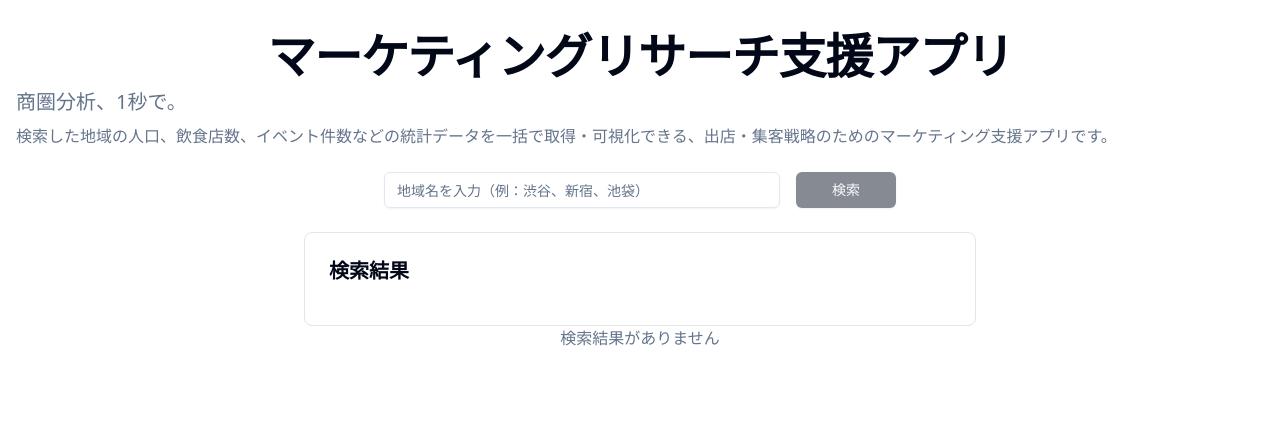
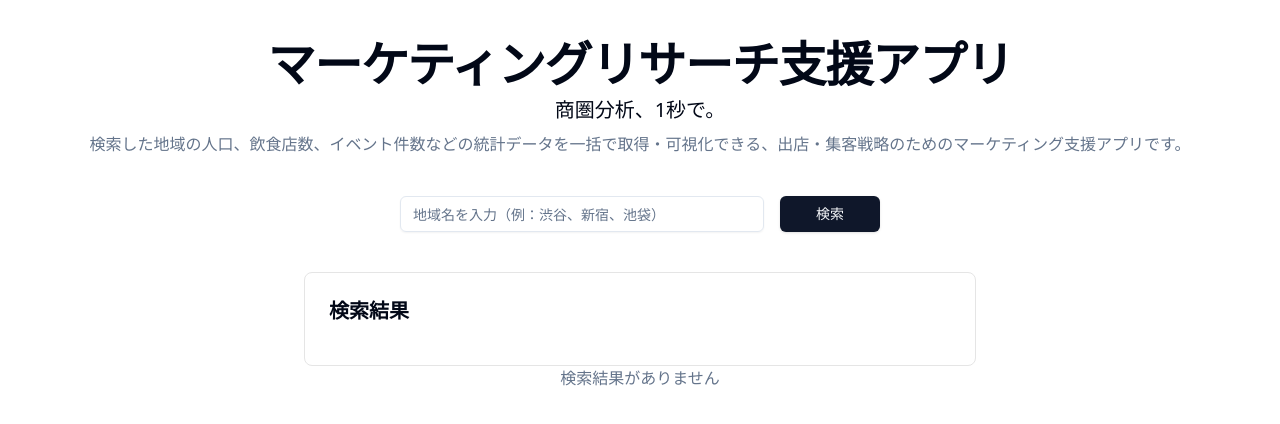
Before and after one commit to seino914/peipou_app, a Next.js app: page / in a window 1280 px wide. Shown: the top 424 px of the page. Built offline with nearby package versions, Linux system fonts and the light colour scheme.

Commit message:
UI修正

```diff
--- a/src/app/_components/SearchForm.tsx
+++ b/src/app/_components/SearchForm.tsx
@@ -67,9 +67,7 @@ export function SearchForm() {
       }
 
       const data = await response.json();
-      // データの構造に応じて適切に設定
       setSearchResults(data.items);
-      console.log("API Response:", data.items);
     } catch (error) {
       console.error("Error:", error);
       setError(error instanceof Error ? error.message : "エラーが発生しました");
@@ -78,20 +76,20 @@ export function SearchForm() {
     }
   }
 
-  // console.log("searchResults:", searchResults);
-
   return (
     <div className="space-y-6">
       <Form {...form}>
         <form
           onSubmit={form.handleSubmit(onSubmit)}
-          className="mx-auto flex max-w-lg items-center gap-4"
+          className="mx-auto flex max-w-lg items-start gap-4 p-4"
         >
+          <div className="flex-1">
             <FormField
               control={form.control}
               name="searchQuery"
               render={({ field }) => (
-              <FormItem className="flex-1">
+                <FormItem>
+                  <div className="flex gap-4">
                     <FormControl>
                       <Input
                         type="text"
@@ -100,19 +98,21 @@ export function SearchForm() {
                         {...field}
                       />
                     </FormControl>
-                <FormMessage className="text-sm text-red-500" />
-              </FormItem>
-            )}
-          />
                     <Button
                       type="submit"
                       variant="default"
                       size="default"
                       className="min-w-[100px] px-8"
-            disabled={isLoading || !form.formState.isValid}
+                      disabled={isLoading}
                     >
                       {isLoading ? "検索中..." : "検索"}
                     </Button>
+                  </div>
+                  <FormMessage className="mt-2 text-sm text-red-500" />
+                </FormItem>
+              )}
+            />
+          </div>
         </form>
       </Form>
 
--- a/src/app/page.tsx
+++ b/src/app/page.tsx
@@ -3,14 +3,14 @@ import { SearchForm } from "@/app/_components/SearchForm";
 export default function Home() {
   return (
     <div className="min-h-screen bg-background">
-      <main className="container mx-auto px-4 py-8">
+      <main className="container mx-auto px-4 py-10">
         <div className="space-y-6">
           <div className="space-y-2">
             <h1 className="scroll-m-20 text-center text-4xl font-extrabold tracking-tight text-foreground lg:text-5xl">
               マーケティングリサーチ支援アプリ
             </h1>
-            <p className="text-xl text-muted-foreground">商圏分析、1秒で。</p>
-            <p className="text-muted-foreground">
+            <p className="text-center text-xl">商圏分析、1秒で。</p>
+            <p className="text-center text-muted-foreground">
               検索した地域の人口、飲食店数、イベント件数などの統計データを一括で取得・可視化できる、出店・集客戦略のためのマーケティング支援アプリです。
             </p>
           </div>
```
Lines whose indentation alone changed are shown as unchanged.
